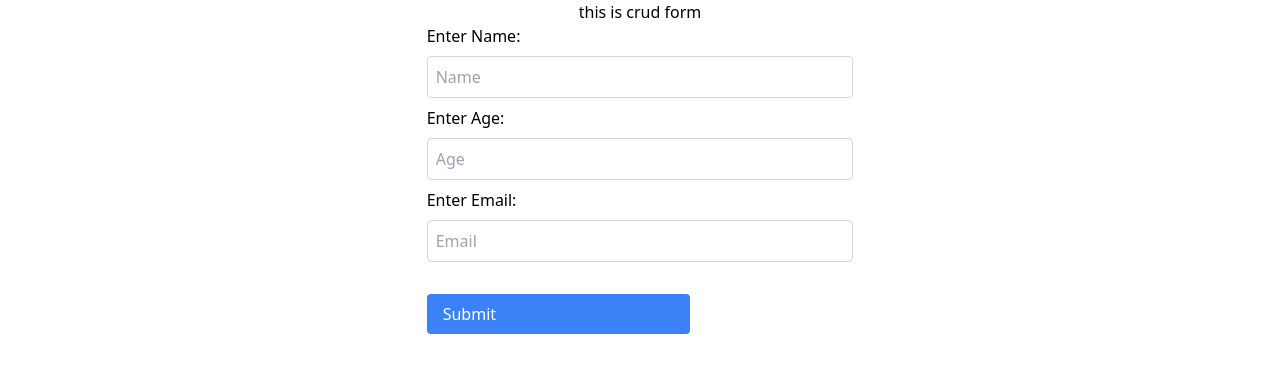
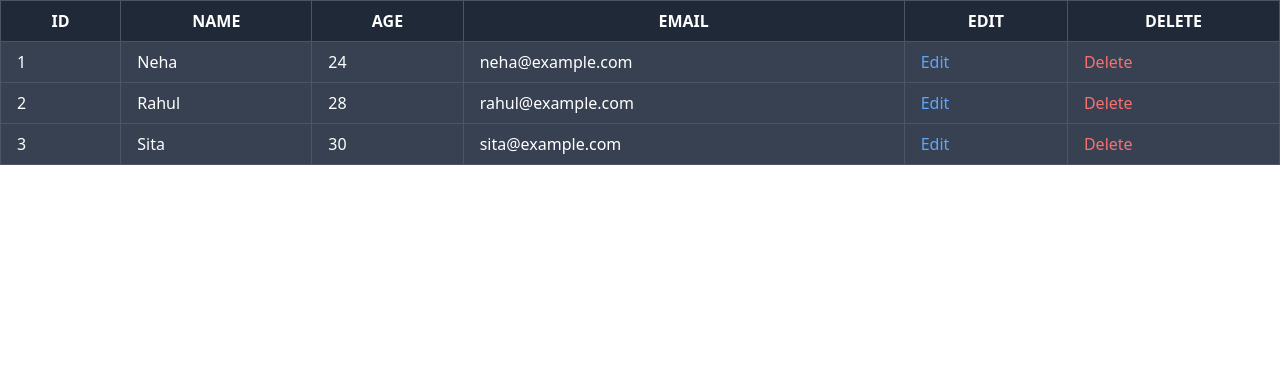
Before and after one commit to badkulayush26/Crud-app, a React (Create React App) app: page / in a window 1280 px wide. Shown: the top 372 px of the page. Built offline with nearby package versions, Linux system fonts and the light colour scheme.

Commit message:
3rd commit with read app and table form

```diff
--- a/src/App.js
+++ b/src/App.js
@@ -1,11 +1,16 @@
+import { Route, Routes } from 'react-router-dom';
 import './App.css';
 import Create from './components/Create';
+import Read from './components/Read';
 
 function App() {
   return (
     <div className="container">
-     <h1 className='text-center'>this is crud form</h1>
-     <Create />
+      <Routes>
+        <Route path='/' element={<Read />}></Route>
+        <Route path='/create' element={<Create />}></Route>
+      </Routes>
+
     </div>
   );
 }
--- a/src/components/Create.js
+++ b/src/components/Create.js
@@ -1,17 +1,45 @@
-import React from "react";
+import axios from "axios";
+import React, { useState } from "react";
+import { useNavigate } from "react-router-dom";
 
 function Create() {
+  const [name, setName] = useState("");
+  const [age, setAge] = useState("");
+  const [email, setEmail] = useState("");
+  const navigate=useNavigate();
+  const handleSubmit = async (e) => {
+    e.preventDefault();
+    console.log({ name, age, email });
+    await axios.post('https://66f642bd436827ced97664a4.mockapi.io/crud',{
+        e_name:name,
+        e_age:age,
+        e_email:email
+    }).then(()=>{
+        navigate('/');
+
+    })
+  };
+
   return (
     <>
       <div className="flex justify-center">
         <div className="w-1/3">
-          <form>
+          <form onSubmit={handleSubmit}>
+            <div className="bg-blue-700 text-center p-4">
+              <h1 className="text-4xl">Create data</h1>
+              <br />
+            </div>
+            <br />
             <div className="space-y-2 mb-2">
               <label>Enter Name:</label>
               <input
                 className="border border-gray-300 rounded p-2 w-full"
                 type="text"
                 placeholder="Name"
+                value={name}
+                onChange={(e) => {
+                  setName(e.target.value);
+                }}
               />
             </div>
             <div className="space-y-2 mb-2">
@@ -20,6 +48,10 @@ function Create() {
                 className="border border-gray-300 rounded p-2 w-full"
                 type="text"
                 placeholder="Age"
+                value={age}
+                onChange={(e) => {
+                  setAge(e.target.value);
+                }}
               />
             </div>
             <div className="space-y-2 mb-2">
@@ -28,14 +60,22 @@ function Create() {
                 className="border border-gray-300 rounded p-2 w-full"
                 type="text"
                 placeholder="Email"
+                value={email}
+                onChange={(e) => {
+                  setEmail(e.target.value);
+                }}
               />
             </div>
             <br />
+            <div className="">
             <input
-              className="inline-block px-4 py-2 rounded text-white bg-blue-500 hover:bg-blue-600"
-              value='Submit'
+              className="inline-block w-full text-center px-4 py-2 rounded text-white bg-blue-500 hover:bg-blue-600"
+              value="Submit"
+              type="submit"
             />
+          </div>
           </form>
+
         </div>
       </div>
     </>
--- /dev/null
+++ b/src/components/Read.js
@@ -0,0 +1,131 @@
+import React from 'react'
+
+function Read() {
+  return (
+   <>
+   {/* <div className='flex flex-wrap'>
+    <div className='w-full'>
+        <table className='table-auto w-full border border-gray-300 odd:bg-gray-200 bg-gray-800 text-white hover:bg-gray-100'>
+            <thead>
+                <tr>ID</tr>
+                <tr>NAME</tr>
+                <tr>AGE</tr>
+                <tr>EMAIL</tr>
+                <tr>EDIT</tr>
+                <tr>DELETE</tr>
+            </thead>
+            <tbody>
+                <tr>
+                    <th>1</th>
+                    <th>neha</th>
+                    <th>24</th>
+                    <th>edit</th>
+                    <th>DELETE</th>
+                </tr>
+                <tr>
+                    <th>1</th>
+                    <th>neha</th>
+                    <th>24</th>
+                    <th>edit</th>
+                    <th>DELETE</th>
+                </tr>
+                <tr>
+                    <th>1</th>
+                    <th>neha</th>
+                    <th>24</th>
+                    <th>edit</th>
+                    <th>DELETE</th>
+                </tr>
+            </tbody>
+        </table>
+
+    </div>
+
+   </div>
+
+
+   <div className='row'>
+    <div className='col-md-12'>
+        <table className='table table-bordered table-striped table-hover table-dark'>
+        <thead>
+                <tr>ID</tr>
+                <tr>NAME</tr>
+                <tr>AGE</tr>
+                <tr>EMAIL</tr>
+                <tr>EDIT</tr>
+                <tr>DELETE</tr>
+            </thead>
+            <tbody>
+                <tr>
+                    <th>1</th>
+                    <th>neha</th>
+                    <th>24</th>
+                    <th>edit</th>
+                    <th>DELETE</th>
+                </tr>
+                <tr>
+                    <th>1</th>
+                    <th>neha</th>
+                    <th>24</th>
+                    <th>edit</th>
+                    <th>DELETE</th>
+                </tr>
+                <tr>
+                    <th>1</th>
+                    <th>neha</th>
+                    <th>24</th>
+                    <th>edit</th>
+                    <th>DELETE</th>
+                </tr>
+            </tbody>
+        </table>
+    </div>
+   </div> */}
+   <div className="grid grid-cols-1">
+  <div className="w-full">
+    <table className="table-auto border-collapse border border-gray-800 w-full">
+      <thead className="bg-gray-800 text-white">
+        <tr>
+          <th className="border border-gray-600 px-4 py-2">ID</th>
+          <th className="border border-gray-600 px-4 py-2">NAME</th>
+          <th className="border border-gray-600 px-4 py-2">AGE</th>
+          <th className="border border-gray-600 px-4 py-2">EMAIL</th>
+          <th className="border border-gray-600 px-4 py-2">EDIT</th>
+          <th className="border border-gray-600 px-4 py-2">DELETE</th>
+        </tr>
+      </thead>
+      <tbody>
+        <tr className="bg-gray-700 text-white hover:bg-gray-600">
+          <td className="border border-gray-600 px-4 py-2">1</td>
+          <td className="border border-gray-600 px-4 py-2">Neha</td>
+          <td className="border border-gray-600 px-4 py-2">24</td>
+          <td className="border border-gray-600 px-4 py-2">neha@example.com</td>
+          <td className="border border-gray-600 px-4 py-2 text-blue-400 hover:text-blue-600">Edit</td>
+          <td className="border border-gray-600 px-4 py-2 text-red-400 hover:text-red-600">Delete</td>
+        </tr>
+        <tr className="bg-gray-700 text-white hover:bg-gray-600">
+          <td className="border border-gray-600 px-4 py-2">2</td>
+          <td className="border border-gray-600 px-4 py-2">Rahul</td>
+          <td className="border border-gray-600 px-4 py-2">28</td>
+          <td className="border border-gray-600 px-4 py-2">rahul@example.com</td>
+          <td className="border border-gray-600 px-4 py-2 text-blue-400 hover:text-blue-600">Edit</td>
+          <td className="border border-gray-600 px-4 py-2 text-red-400 hover:text-red-600">Delete</td>
+        </tr>
+        <tr className="bg-gray-700 text-white hover:bg-gray-600">
+          <td className="border border-gray-600 px-4 py-2">3</td>
+          <td className="border border-gray-600 px-4 py-2">Sita</td>
+          <td className="border border-gray-600 px-4 py-2">30</td>
+          <td className="border border-gray-600 px-4 py-2">sita@example.com</td>
+          <td className="border border-gray-600 px-4 py-2 text-blue-400 hover:text-blue-600">Edit</td>
+          <td className="border border-gray-600 px-4 py-2 text-red-400 hover:text-red-600">Delete</td>
+        </tr>
+      </tbody>
+    </table>
+  </div>
+</div>
+
+   </>
+  )
+}
+
+export default Read
--- a/src/index.js
+++ b/src/index.js
@@ -3,12 +3,13 @@ import ReactDOM from 'react-dom/client';
 import './index.css';
 import App from './App';
 import reportWebVitals from './reportWebVitals';
+import { BrowserRouter } from 'react-router-dom';
 
 const root = ReactDOM.createRoot(document.getElementById('root'));
 root.render(
-  <React.StrictMode>
+  <BrowserRouter>
     <App />
-  </React.StrictMode>
+  </BrowserRouter>
 );
 
 // If you want to start measuring performance in your app, pass a function
```
